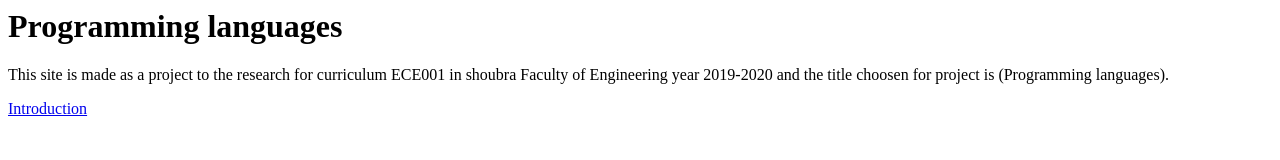
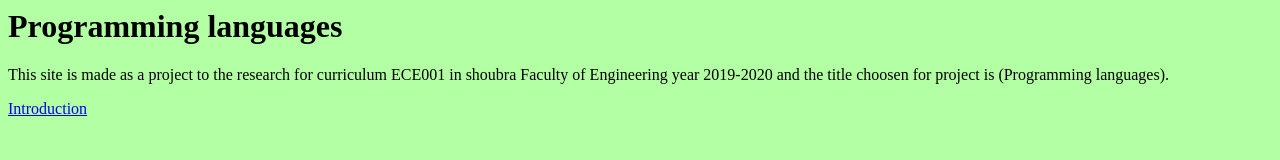
Before and after one commit to mohamed-taher7/ece001, a plain HTML site: page index.html in a window 1280 px wide. Drawn offline with Linux system fonts and the light colour scheme.

Commit message:
Update index.html

```diff
--- a/index.html
+++ b/index.html
@@ -3,7 +3,8 @@
 <head>
 <title>ECE001 PROJECT</title>
 </head>
-<body>
+<body style="background-color:#b3ffa3;">
+
 
 <h1>Programming languages</h1>
 <p>This site is made as a project to the research for curriculum ECE001 in shoubra Faculty of Engineering year 2019-2020
```
